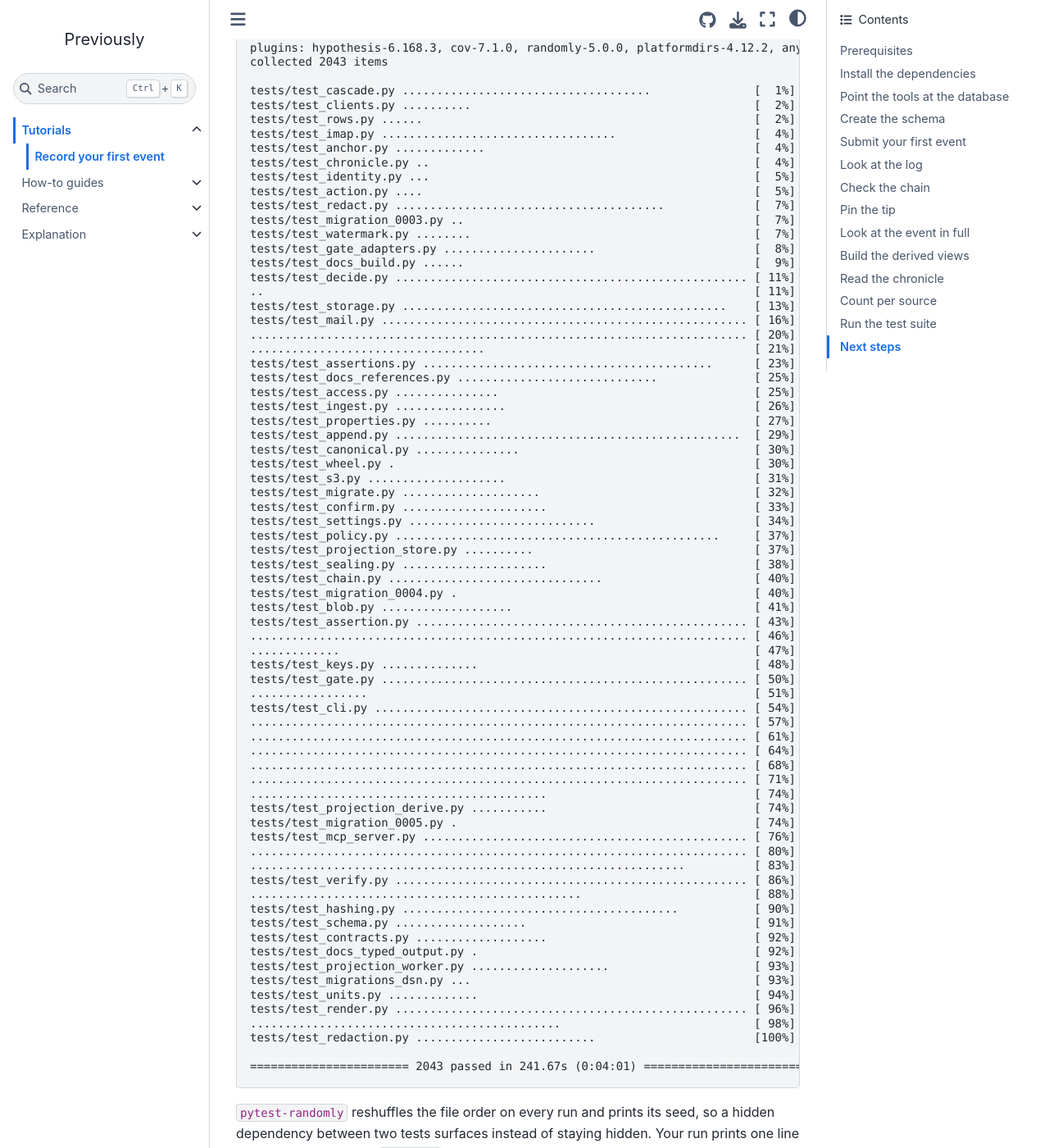
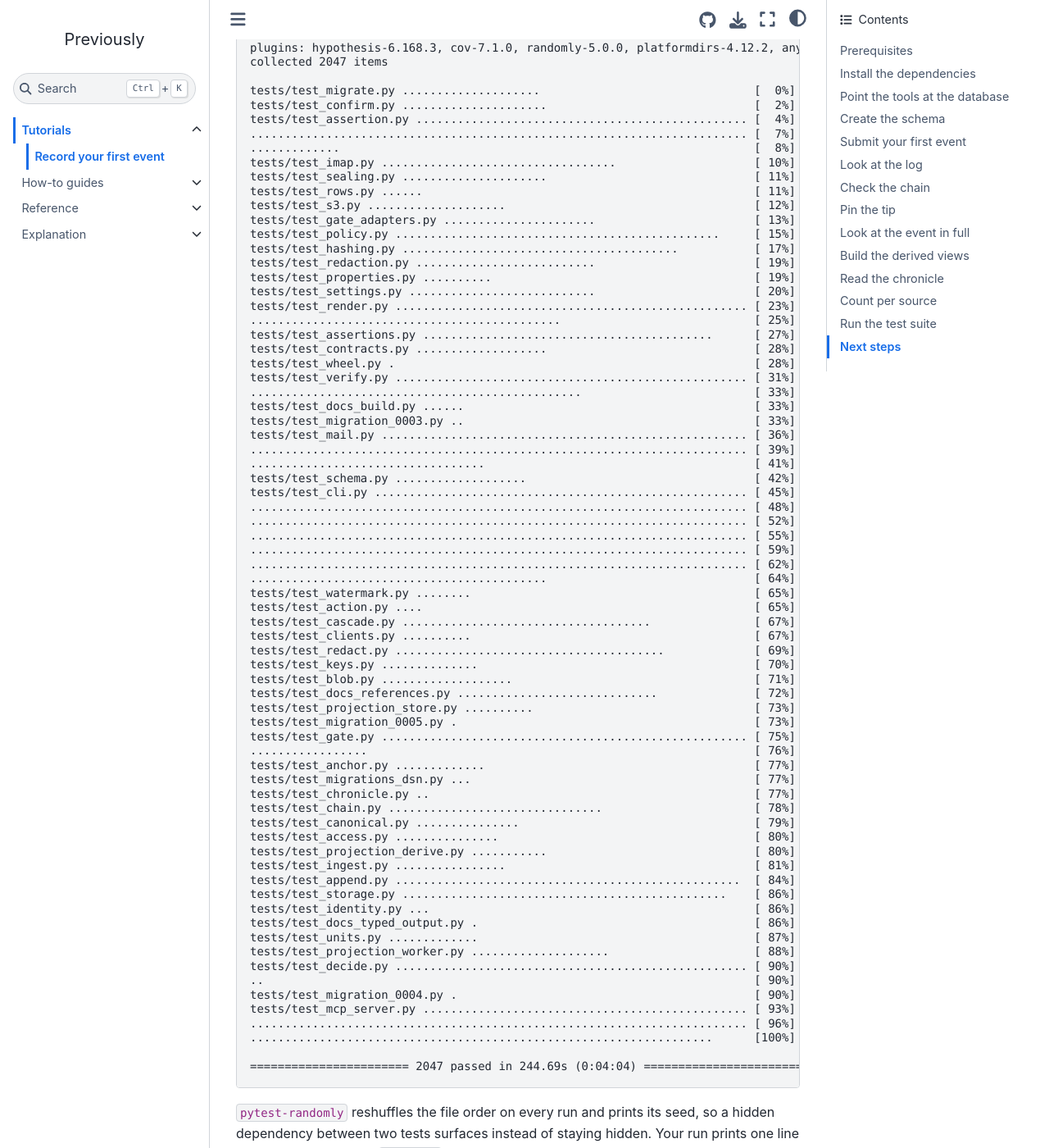
Before and after one commit to jensens/previously, a Sphinx documentation site: the page built from docs/tutorials/record-your-first-event.md, in a window 1280 px wide and 1400 px high, scrolled down 5025 px. Shown: the whole window at 82% size. Built offline with Sphinx 7.4.7 and the Sphinx Book theme 1.1.4, drawn with Linux system fonts in a browser that asks for light colours.

Commit message:
docs: retype the tutorial's test run, 2047 passed
Assisted-By: Claude Opus 5.5 <noreply@anthropic.com>

````diff
--- a/docs/tutorials/record-your-first-event.md
+++ b/docs/tutorials/record-your-first-event.md
@@ -193,81 +193,81 @@ It raises its own PostgreSQL container, a RustFS container as the S3 server for
 $ uv run pytest
 ============================= test session starts ==============================
 platform linux -- Python 3.14.8, pytest-9.1.1, pluggy-1.6.0
-Using --randomly-seed=2691111522
+Using --randomly-seed=3125902583
 configfile: pyproject.toml
 testpaths: tests
 plugins: hypothesis-6.168.3, cov-7.1.0, randomly-5.0.0, platformdirs-4.12.2, anyio-4.15.1
-collected 2043 items
+collected 2047 items
 
-tests/test_cascade.py ....................................               [  1%]
-tests/test_clients.py ..........                                         [  2%]
-tests/test_rows.py ......                                                [  2%]
-tests/test_imap.py ..................................                    [  4%]
-tests/test_anchor.py .............                                       [  4%]
-tests/test_chronicle.py ..                                               [  4%]
-tests/test_identity.py ...                                               [  5%]
-tests/test_action.py ....                                                [  5%]
-tests/test_redact.py .......................................             [  7%]
-tests/test_migration_0003.py ..                                          [  7%]
-tests/test_watermark.py ........                                         [  7%]
-tests/test_gate_adapters.py ......................                       [  8%]
-tests/test_docs_build.py ......                                          [  9%]
-tests/test_decide.py ................................................... [ 11%]
-..                                                                       [ 11%]
-tests/test_storage.py ...............................................    [ 13%]
-tests/test_mail.py ..................................................... [ 16%]
-........................................................................ [ 20%]
-..................................                                       [ 21%]
-tests/test_assertions.py ..........................................      [ 23%]
-tests/test_docs_references.py .............................              [ 25%]
-tests/test_access.py ...............                                     [ 25%]
-tests/test_ingest.py ................                                    [ 26%]
-tests/test_properties.py ..........                                      [ 27%]
-tests/test_append.py ..................................................  [ 29%]
-tests/test_canonical.py ...............                                  [ 30%]
-tests/test_wheel.py .                                                    [ 30%]
-tests/test_s3.py ....................                                    [ 31%]
-tests/test_migrate.py ....................                               [ 32%]
-tests/test_confirm.py .....................                              [ 33%]
-tests/test_settings.py ...........................                       [ 34%]
-tests/test_policy.py ...............................................     [ 37%]
-tests/test_projection_store.py ..........                                [ 37%]
-tests/test_sealing.py .....................                              [ 38%]
-tests/test_chain.py ...............................                      [ 40%]
-tests/test_migration_0004.py .                                           [ 40%]
-tests/test_blob.py ...................                                   [ 41%]
-tests/test_assertion.py ................................................ [ 43%]
-........................................................................ [ 46%]
-.............                                                            [ 47%]
-tests/test_keys.py ..............                                        [ 48%]
-tests/test_gate.py ..................................................... [ 50%]
-.................                                                        [ 51%]
-tests/test_cli.py ...................................................... [ 54%]
-........................................................................ [ 57%]
-........................................................................ [ 61%]
-........................................................................ [ 64%]
-........................................................................ [ 68%]
-........................................................................ [ 71%]
-...........................................                              [ 74%]
-tests/test_projection_derive.py ...........                              [ 74%]
-tests/test_migration_0005.py .                                           [ 74%]
-tests/test_mcp_server.py ............................................... [ 76%]
-........................................................................ [ 80%]
-...............................................................          [ 83%]
-tests/test_verify.py ................................................... [ 86%]
-................................................                         [ 88%]
-tests/test_hashing.py ........................................           [ 90%]
-tests/test_schema.py ...................                                 [ 91%]
-tests/test_contracts.py ...................                              [ 92%]
-tests/test_docs_typed_output.py .                                        [ 92%]
-tests/test_projection_worker.py ....................                     [ 93%]
-tests/test_migrations_dsn.py ...                                         [ 93%]
-tests/test_units.py .............                                        [ 94%]
-tests/test_render.py ................................................... [ 96%]
-.............................................                            [ 98%]
-tests/test_redaction.py ..........................                       [100%]
+tests/test_migrate.py ....................                               [  0%]
+tests/test_confirm.py .....................                              [  2%]
+tests/test_assertion.py ................................................ [  4%]
+........................................................................ [  7%]
+.............                                                            [  8%]
+tests/test_imap.py ..................................                    [ 10%]
+tests/test_sealing.py .....................                              [ 11%]
+tests/test_rows.py ......                                                [ 11%]
+tests/test_s3.py ....................                                    [ 12%]
+tests/test_gate_adapters.py ......................                       [ 13%]
+tests/test_policy.py ...............................................     [ 15%]
+tests/test_hashing.py ........................................           [ 17%]
+tests/test_redaction.py ..........................                       [ 19%]
+tests/test_properties.py ..........                                      [ 19%]
+tests/test_settings.py ...........................                       [ 20%]
+tests/test_render.py ................................................... [ 23%]
+.............................................                            [ 25%]
+tests/test_assertions.py ..........................................      [ 27%]
+tests/test_contracts.py ...................                              [ 28%]
+tests/test_wheel.py .                                                    [ 28%]
+tests/test_verify.py ................................................... [ 31%]
+................................................                         [ 33%]
+tests/test_docs_build.py ......                                          [ 33%]
+tests/test_migration_0003.py ..                                          [ 33%]
+tests/test_mail.py ..................................................... [ 36%]
+........................................................................ [ 39%]
+..................................                                       [ 41%]
+tests/test_schema.py ...................                                 [ 42%]
+tests/test_cli.py ...................................................... [ 45%]
+........................................................................ [ 48%]
+........................................................................ [ 52%]
+........................................................................ [ 55%]
+........................................................................ [ 59%]
+........................................................................ [ 62%]
+...........................................                              [ 64%]
+tests/test_watermark.py ........                                         [ 65%]
+tests/test_action.py ....                                                [ 65%]
+tests/test_cascade.py ....................................               [ 67%]
+tests/test_clients.py ..........                                         [ 67%]
+tests/test_redact.py .......................................             [ 69%]
+tests/test_keys.py ..............                                        [ 70%]
+tests/test_blob.py ...................                                   [ 71%]
+tests/test_docs_references.py .............................              [ 72%]
+tests/test_projection_store.py ..........                                [ 73%]
+tests/test_migration_0005.py .                                           [ 73%]
+tests/test_gate.py ..................................................... [ 75%]
+.................                                                        [ 76%]
+tests/test_anchor.py .............                                       [ 77%]
+tests/test_migrations_dsn.py ...                                         [ 77%]
+tests/test_chronicle.py ..                                               [ 77%]
+tests/test_chain.py ...............................                      [ 78%]
+tests/test_canonical.py ...............                                  [ 79%]
+tests/test_access.py ...............                                     [ 80%]
+tests/test_projection_derive.py ...........                              [ 80%]
+tests/test_ingest.py ................                                    [ 81%]
+tests/test_append.py ..................................................  [ 84%]
+tests/test_storage.py ...............................................    [ 86%]
+tests/test_identity.py ...                                               [ 86%]
+tests/test_docs_typed_output.py .                                        [ 86%]
+tests/test_units.py .............                                        [ 87%]
+tests/test_projection_worker.py ....................                     [ 88%]
+tests/test_decide.py ................................................... [ 90%]
+..                                                                       [ 90%]
+tests/test_migration_0004.py .                                           [ 90%]
+tests/test_mcp_server.py ............................................... [ 93%]
+........................................................................ [ 96%]
+...................................................................      [100%]
 
-======================= 2043 passed in 241.67s (0:04:01) =======================
+======================= 2047 passed in 244.69s (0:04:04) =======================
 ```
 
 `pytest-randomly` reshuffles the file order on every run and prints its seed, so a hidden dependency between two tests surfaces instead of staying hidden.
````
